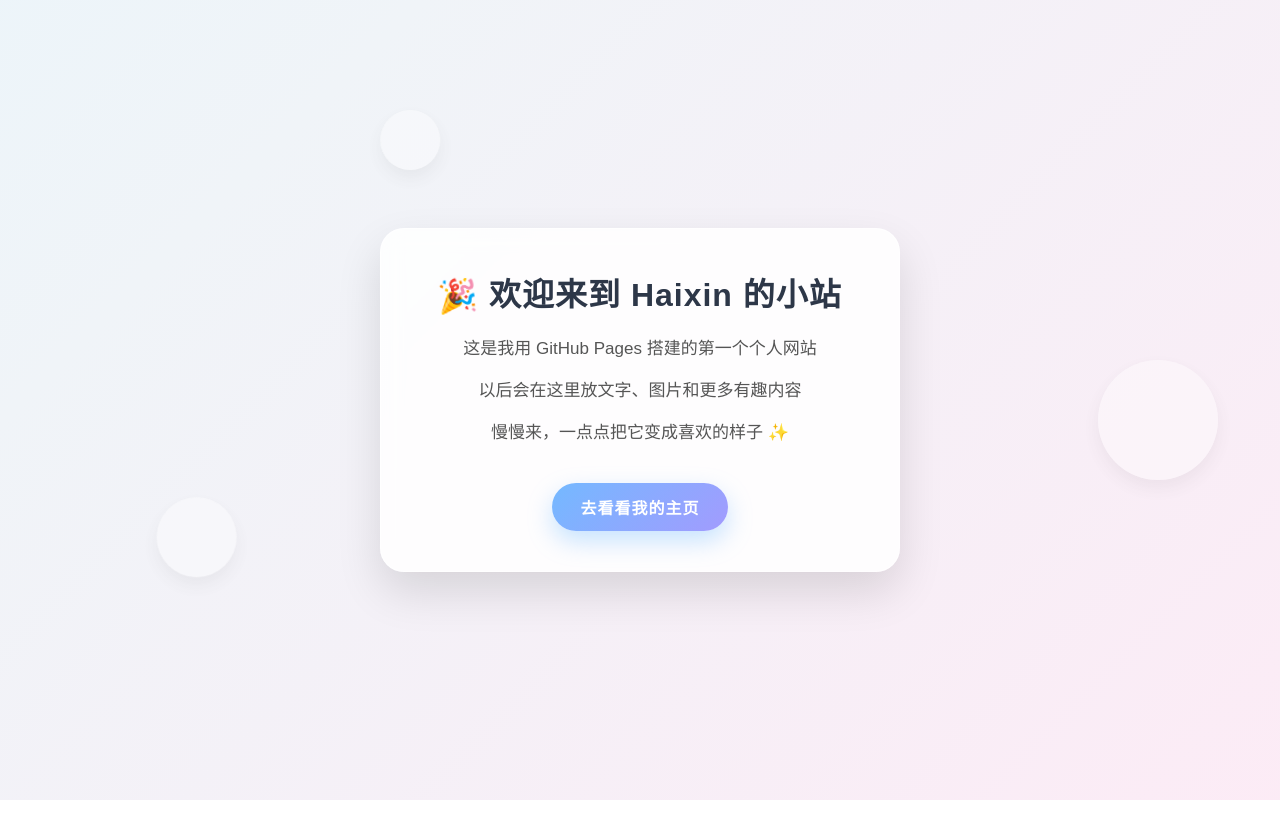
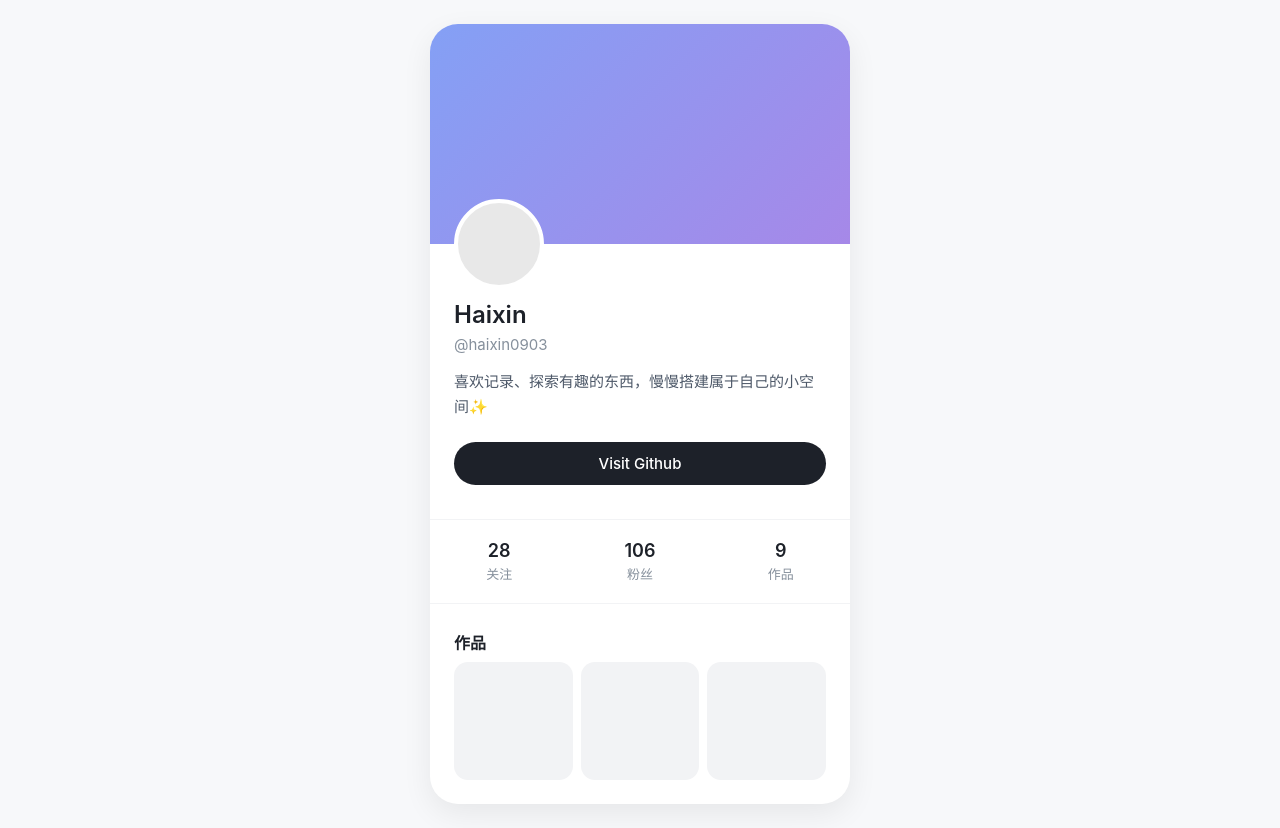
Before and after one commit to Haixin0903/haixin0903.github.io, a plain HTML site: page index.html in a window 1280 px wide. Before the commit the page ends 800 px from the top, so only its background shows below. Drawn offline with Linux system fonts and the light colour scheme.

Commit message:
Update index.html

```diff
--- a/index.html
+++ b/index.html
@@ -3,220 +3,173 @@
 <head>
     <meta charset="UTF-8">
     <meta name="viewport" content="width=device-width, initial-scale=1.0">
-    <title>Haixin的小站</title>
+    <title>Haixin</title>
     <style>
         * {
             margin: 0;
             padding: 0;
             box-sizing: border-box;
+            font-family: -apple-system, BlinkMacSystemFont, "PingFang SC", "Microsoft Yahei", sans-serif;
         }
-
         body {
-            background: linear-gradient(135deg, #e0f7ff, #f0f4f8, #ffe9f5);
-            background-size: 200% 200%;
-            font-family: "Microsoft Yahei", "PingFang SC", sans-serif;
-            display: flex;
-            flex-direction: column;
-            align-items: center;
-            justify-content: center;
+            background-color: #f7f8fa;
+            padding: 24px 16px;
             min-height: 100vh;
-            padding: 20px;
-            animation: bgMove 12s ease infinite;
         }
-
-        @keyframes bgMove {
-            0% { background-position: 0% 50%; }
-            50% { background-position: 100% 50%; }
-            100% { background-position: 0% 50%; }
+        .card {
+            max-width: 420px;
+            margin: 0 auto;
+            background: #ffffff;
+            border-radius: 28px;
+            overflow: hidden;
+            box-shadow: 0 10px 30px rgba(0,0,0,0.07);
+            opacity: 0;
+            transform: translateY(24px);
+            animation: cardIn 0.9s ease forwards;
         }
-
-        .box {
-            background: rgba(255, 255, 255, 0.85);
-            padding: 40px 50px;
-            border-radius: 24px;
-            box-shadow: 0 20px 45px rgba(0, 0, 0, 0.12);
-            text-align: center;
-            max-width: 520px;
-            width: 100%;
-            backdrop-filter: blur(10px);
-            border: 1px solid rgba(255, 255, 255, 0.6);
-            transform: translateY(30px);
-            opacity: 0;
-            animation: boxIn 1s ease forwards;
-        }
-
-        @keyframes boxIn {
-            to {
-                transform: translateY(0);
-                opacity: 1;
-            }
-        }
-
-        h1 {
-            color: #2d3748;
-            margin-bottom: 18px;
-            font-size: 32px;
-            letter-spacing: 1px;
-            opacity: 0;
-            transform: translateY(20px);
-            animation: titleIn 1s ease 0.3s forwards;
-        }
-
-        @keyframes titleIn {
+        @keyframes cardIn {
             to {
                 opacity: 1;
                 transform: translateY(0);
             }
         }
-
-        .wave {
-            display: inline-block;
-            animation: wave 2s ease-in-out infinite;
-            transform-origin: 70% 70%;
+        .banner {
+            height: 220px;
+            background: linear-gradient(135deg, #84a0f5, #a688e8);
+            position: relative;
         }
-
-        @keyframes wave {
-            0%, 60%, 100% { transform: rotate(0deg); }
-            10%, 30% { transform: rotate(14deg); }
-            20% { transform: rotate(-8deg); }
-            40% { transform: rotate(10deg); }
-            50% { transform: rotate(-4deg); }
+        .avatar {
+            width: 90px;
+            height: 90px;
+            border-radius: 50%;
+            border: 4px solid #fff;
+            position: absolute;
+            left: 24px;
+            bottom: -45px;
+            background: #e8e8e8;
+            object-fit: cover;
         }
-
-        p {
-            color: #555;
-            font-size: 17px;
-            line-height: 1.9;
-            margin-bottom: 10px;
-            opacity: 0;
-            transform: translateY(12px);
+        .info {
+            padding: 56px 24px 24px;
         }
-
-        p:nth-child(2) {
-            animation: textIn 0.8s ease 0.8s forwards;
+        .name {
+            font-size: 24px;
+            font-weight: 600;
+            color: #1d2129;
+            margin-bottom: 6px;
         }
-
-        p:nth-child(3) {
-            animation: textIn 0.8s ease 1.1s forwards;
+        .id {
+            color: #86909c;
+            font-size: 15px;
+            margin-bottom: 16px;
         }
-
-        p:nth-child(4) {
-            animation: textIn 0.8s ease 1.4s forwards;
+        .desc {
+            font-size: 15px;
+            color: #4e5969;
+            line-height: 1.65;
+            margin-bottom: 22px;
         }
-
-        @keyframes textIn {
-            to {
-                opacity: 1;
-                transform: translateY(0);
-            }
+        .follow-btn {
+            width: 100%;
+            padding: 12px;
+            border: none;
+            background: #1d2129;
+            color: #fff;
+            border-radius: 999px;
+            font-size: 15px;
+            font-weight: 500;
+            transition: 0.25s ease;
         }
-
-        .btn {
-            display: inline-block;
-            margin-top: 24px;
-            padding: 12px 28px;
-            background: linear-gradient(135deg, #74b9ff, #a29bfe);
-            color: white;
-            text-decoration: none;
-            border-radius: 999px;
+        .follow-btn:hover {
+            background: #333842;
+            transform: translateY(-2px);
+        }
+        .stat-row {
+            display: flex;
+            justify-content: space-around;
+            padding: 20px 0;
+            border-top: 1px solid #f2f3f5;
+            border-bottom: 1px solid #f2f3f5;
+            margin: 10px 0;
+        }
+        .stat-item {
+            text-align: center;
+        }
+        .stat-num {
+            font-size: 18px;
+            font-weight: 600;
+            color: #1d2129;
+        }
+        .stat-text {
+            font-size: 13px;
+            color: #86909c;
+            margin-top: 3px;
+        }
+        .works-title {
+            padding: 16px 24px 8px;
             font-size: 16px;
-            font-weight: bold;
-            letter-spacing: 1px;
-            box-shadow: 0 10px 24px rgba(116, 185, 255, 0.4);
-            transition: transform 0.3s ease, box-shadow 0.3s ease;
-            opacity: 0;
-            animation: btnIn 0.8s ease 1.7s forwards;
+            font-weight: 600;
+            color: #1d2129;
         }
-
-        .btn:hover {
-            transform: translateY(-4px) scale(1.05);
-            box-shadow: 0 14px 30px rgba(116, 185, 255, 0.5);
+        .grid {
+            display: grid;
+            grid-template-columns: 1fr 1fr 1fr;
+            gap: 8px;
+            padding: 0 24px 24px;
         }
-
-        .btn:active {
-            transform: translateY(0) scale(0.98);
+        .grid-item {
+            aspect-ratio: 1;
+            background: #f2f3f5;
+            border-radius: 14px;
+            overflow: hidden;
+            transition: transform 0.25s ease;
         }
-
-        @keyframes btnIn {
-            to {
-                opacity: 1;
-            }
+        .grid-item:hover {
+            transform: scale(1.04);
         }
-
-        .float {
-            position: fixed;
-            border-radius: 50%;
-            background: rgba(255, 255, 255, 0.55);
-            box-shadow: 0 8px 20px rgba(0, 0, 0, 0.08);
-            animation: floatUp linear infinite;
-            opacity: 0.7;
-            pointer-events: none;
-        }
-
-        .ball1 {
-            width: 80px;
-            height: 80px;
-            left: 10%;
-            bottom: -120px;
-            animation-duration: 14s;
-        }
-
-        .ball2 {
-            width: 120px;
-            height: 120px;
-            right: 8%;
-            bottom: -160px;
-            animation-duration: 18s;
-            animation-delay: -4s;
-        }
-
-        .ball3 {
-            width: 60px;
-            height: 60px;
-            left: 30%;
-            bottom: -100px;
-            animation-duration: 16s;
-            animation-delay: -8s;
-        }
-
-        @keyframes floatUp {
-            0% {
-                transform: translateY(0) translateX(0);
-            }
-            50% {
-                transform: translateY(-60vh) translateX(40px);
-            }
-            100% {
-                transform: translateY(-110vh) translateX(-30px);
-            }
-        }
-
-        @media (max-width: 480px) {
-            .box {
-                padding: 30px 24px;
-            }
-
-            h1 {
-                font-size: 26px;
-            }
-
-            p {
-                font-size: 16px;
-            }
+        .grid-item img {
+            width: 100%;
+            height: 100%;
+            object-fit: cover;
         }
     </style>
 </head>
 <body>
-    <div class="float ball1"></div>
-    <div class="float ball2"></div>
-    <div class="float ball3"></div>
-
-    <div class="box">
-        <h1><span class="wave">🎉</span> 欢迎来到 Haixin 的小站</h1>
-        <p>这是我用 GitHub Pages 搭建的第一个个人网站</p>
-        <p>以后会在这里放文字、图片和更多有趣内容</p>
-        <p>慢慢来，一点点把它变成喜欢的样子 ✨</p>
-        <a class="btn" href="https://github.com/Haixin0903" target="_blank">去看看我的主页</a>
+    <div class="card">
+        <!-- 顶部横幅 -->
+        <div class="banner">
+            <!-- 之后可以换成头像图片 <img class="avatar" src="avatar.jpg"> -->
+            <div class="avatar"></div>
+        </div>
+        <div class="info">
+            <div class="name">Haixin</div>
+            <div class="id">@haixin0903</div>
+            <div class="desc">
+                喜欢记录、探索有趣的东西，慢慢搭建属于自己的小空间✨
+            </div>
+            <button class="follow-btn">Visit Github</button>
+        </div>
+        <div class="stat-row">
+            <div class="stat-item">
+                <div class="stat-num">28</div>
+                <div class="stat-text">关注</div>
+            </div>
+            <div class="stat-item">
+                <div class="stat-num">106</div>
+                <div class="stat-text">粉丝</div>
+            </div>
+            <div class="stat-item">
+                <div class="stat-num">9</div>
+                <div class="stat-text">作品</div>
+            </div>
+        </div>
+        <div class="works-title">作品</div>
+        <div class="grid">
+            <!-- 以后上传照片直接填src，这里是作品网格 -->
+            <div class="grid-item"></div>
+            <div class="grid-item"></div>
+            <div class="grid-item"></div>
+        </div>
     </div>
 </body>
 </html>
```
